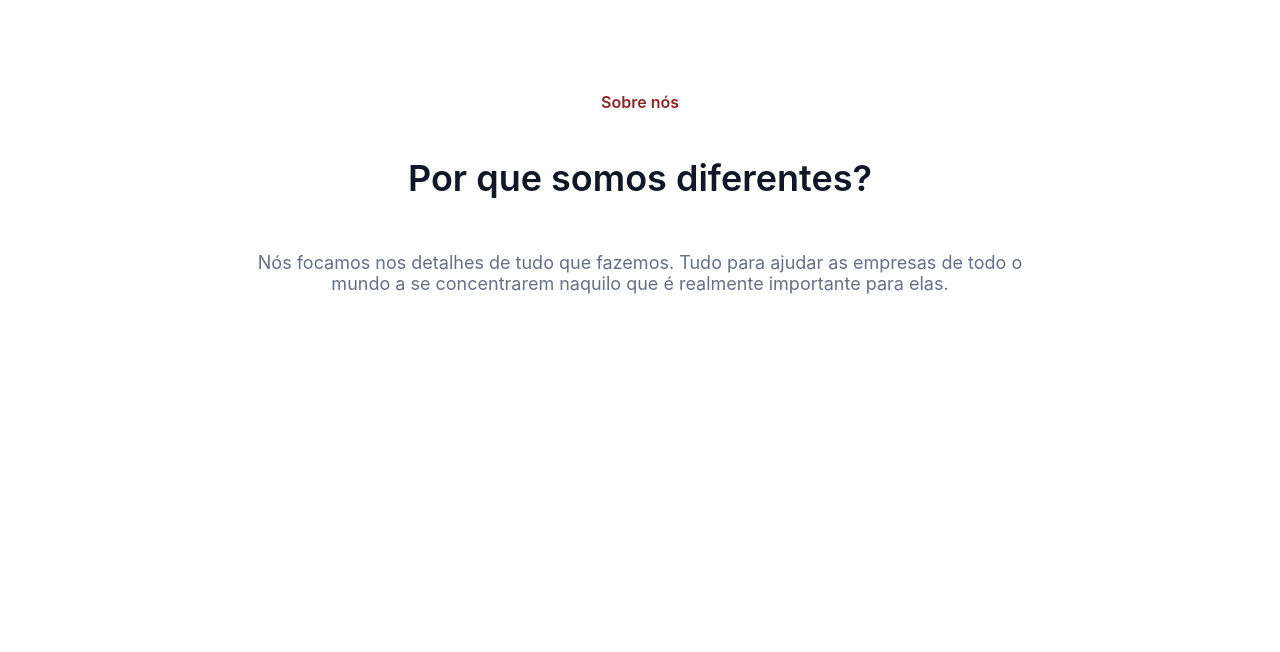
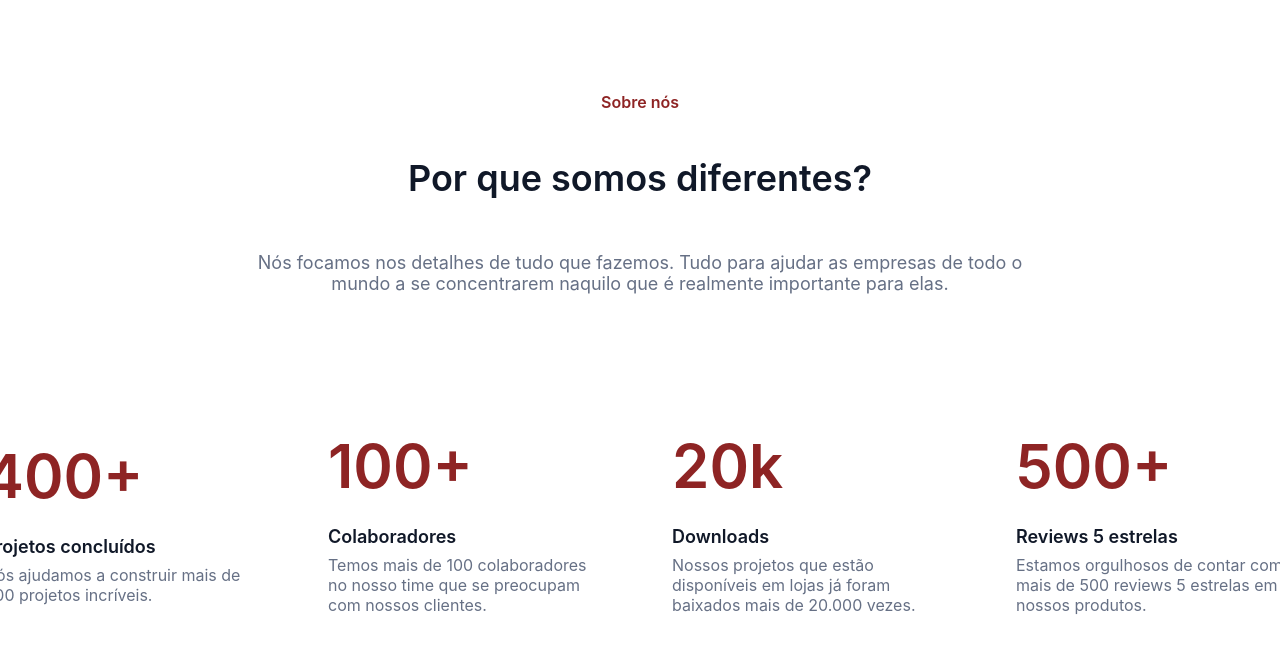
Before and after one commit to rubirechenberg/site-vagas, a plain HTML site: page index.html in a window 1280 px wide. Shown: the part 72-724 px from the top of the page. Drawn offline with Linux system fonts and the light colour scheme.

Commit message:
Metricas Container

```diff
--- a/index.html
+++ b/index.html
@@ -31,6 +31,28 @@
             naquilo que é realmente importante para elas.</p>
 
     </section>
+    <section class="metricas-container">
+        <div>
+            <span class="texto-destaque-metricas">400+</span>
+            <h4 class="texto-destaque2-metricas">Projetos concluídos</h4>
+            <p class="paragrafo-metricas">Nós ajudamos a construir mais de 400 projetos incríveis.</p>
+        </div>
+        <div>
+            <span class="texto-destaque-metricas">100+</span>
+            <h4 class="texto-destaque2-metricas">Colaboradores</h4>
+            <p class="paragrafo-metricas">Temos mais de 100 colaboradores no nosso time que se preocupam com nossos clientes.</p>
+        </div>
+        <div>
+            <span class="texto-destaque-metricas">20k</span>
+            <h4 class="texto-destaque2-metricas">Downloads</h4>
+            <p class="paragrafo-metricas">Nossos projetos que estão disponíveis em lojas já foram baixados mais de 20.000 vezes.</p>
+        </div>
+        <div>
+            <span class="texto-destaque-metricas">500+</span>
+            <h4 class="texto-destaque2-metricas" >Reviews 5 estrelas</h4>
+            <p class="paragrafo-metricas">Estamos orgulhosos de contar com mais de 500 reviews 5 estrelas em nossos produtos.</p>
+        </div>
+</section>
 
 </body>
 
--- a/style.css
+++ b/style.css
@@ -89,3 +89,39 @@
     text-align: center; /* Centraliza o texto dentro do parágrafo */
     margin: 8px 0; /* Ajusta o espaçamento superior e inferior */
 }
+
+.metricas-container {
+    display: flex;
+    flex-direction: row;
+    align-items: center; /* Centraliza os elementos verticalmente */
+    justify-content: center; /* Centraliza os elementos horizontalmente */
+    gap: 64px;
+    padding: 32px;
+    margin: 0 auto; /* Centraliza a seção na página */
+    max-width: 1200px; /* Define uma largura máxima para a seção */
+    width: calc(100% - 64px); /* Garante que a seção ocupe a largura total, menos o padding */
+    box-sizing: border-box; /* Inclui padding e bordas na largura total */
+}
+
+.texto-destaque-metricas {
+    font-size: 60px;
+    color: var(--main-color);
+    font-weight: 600;
+    margin-bottom: 8px; /* Ajusta o espaçamento inferior */
+}
+
+.texto-destaque2-metricas {
+    font-size: 18px;
+    color: var(--titulo-color);
+    font-weight: 600;
+    margin-bottom: 8px; /* Ajusta o espaçamento inferior */
+}
+
+.paragrafo-metricas {
+    font-weight: 400;
+    color: var(--text-color);
+    font-size: 16px; /* Reduz o tamanho da fonte */
+    width: 280px;
+    height: auto;
+    margin: 8px 0; /* Ajusta o espaçamento superior e inferior */
+}
```
